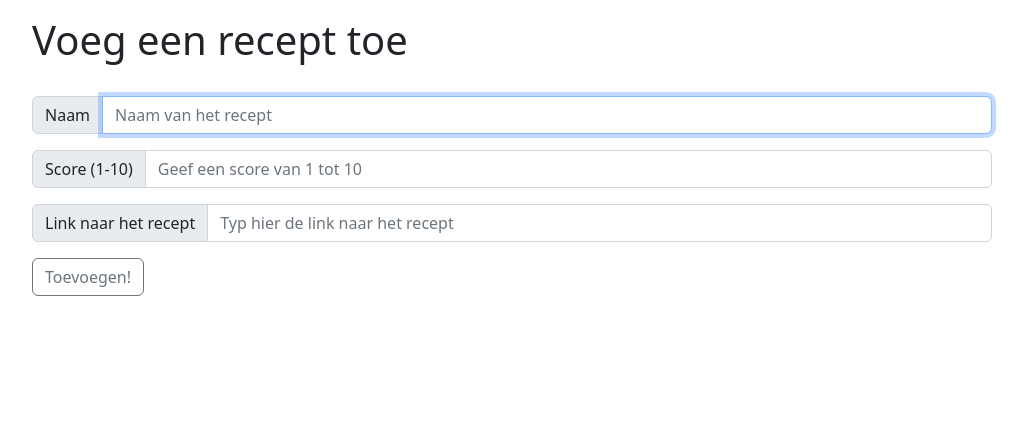
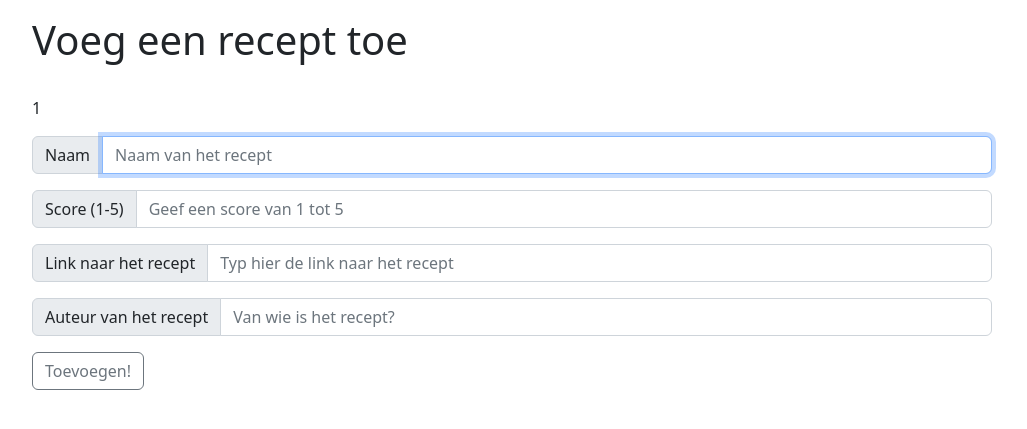
Before and after one commit to davydegr/foodplanner, a Flask app: page /add-recipe in a window 1280 px wide. Shown: the part 56-485 px from the top of the page, without its empty margins (128-1155 px from the left). Run offline with Flask 2, Linux system fonts and the light colour scheme; the visitor is signed in with stand-in values (Sample User, id 1); data comes from the database, SQL or seed files in the repository.

Commit message:
Added functionality to add recipes manually

```diff
--- a/flaskr/schema.SQL
+++ b/flaskr/schema.SQL
@@ -16,3 +16,20 @@ CREATE TABLE recipes (
     url TEXT NOT NULL,
     FOREIGN KEY (submitted_by) REFERENCES user (id)
 );
+
+CREATE TABLE authors (
+	id INTEGER PRIMARY KEY,
+	author_name TEXT
+)
+
+CREATE TABLE recipe (
+	id INTEGER PRIMARY KEY,
+	recipe_name TEXT,
+	rating INTEGER CHECK (rating >= 1 AND rating <= 5)),
+	author_id INTEGER,
+	submitter_id INTEGER,
+	url TEXT,
+	FOREIGN KEY (submitter_id) REFERENCES user(id)
+	FOREIGN KEY (author_id) REFERENCES authors(id)
+
+);
--- a/flaskr/templates/addRecipe.html
+++ b/flaskr/templates/addRecipe.html
@@ -6,6 +6,10 @@
 
 {% block body %}
     <h1>Voeg een recept toe</h1>
+    {% for row in query %}
+        <p>{{ row['id'] }}</p>
+    {% endfor %}
+
     <form action="{{ url_for('views.addRecipe') }}" method="POST">
         <div class="input-group mb-3">
             <span class="input-group-text">Naam</span>
@@ -13,8 +17,8 @@
         </div>
 
         <div class="input-group mb-3">
-            <span class="input-group-text">Score (1-10)</span>
-            <input type="number" class="form-control" name="recipeRating" autofocus placeholder="Geef een score van 1 tot 10" required>
+            <span class="input-group-text">Score (1-5)</span>
+            <input type="number" class="form-control" name="recipeRating" autofocus placeholder="Geef een score van 1 tot 5" required>
         </div>
 
         <div class="input-group mb-3">
@@ -22,9 +26,17 @@
             <input type="text" class="form-control" name="url" placeholder="Typ hier de link naar het recept">
         </div>
 
-        <input type="submit" class="btn btn-outline-secondary" value="Toevoegen!">
+        <div class="input-group mb-3">
+            <span class="input-group-text">Auteur van het recept</span>
+            <input type="text" class="form-control" name="recipeAuthor" placeholder="Van wie is het recept?">
+        </div>
 
 
+        <input type="text"  name="submittedBy" hidden value="{{ g.user['id'] }}">
+
+
+
+        <input type="submit" class="btn btn-outline-secondary" value="Toevoegen!">
 
     </form>
 
--- a/flaskr/templates/allRecipes.html
+++ b/flaskr/templates/allRecipes.html
@@ -6,4 +6,6 @@
 
 {% block body %}
     <h1>Dit zijn alle recepten in de database:</h1>
+
+
 {% endblock %}
--- a/flaskr/views.py
+++ b/flaskr/views.py
@@ -1,6 +1,10 @@
 from flask import (
-    Blueprint, redirect, render_template, request, session, url_for
+    Blueprint, redirect, render_template, request, session, url_for, flash
 )
+
+import sqlite3
+
+from flaskr.db import get_db
 
 from .auth import login_required
 
@@ -23,10 +27,62 @@ def index():
         return render_template('index.html')
 
 @views.route('/add-recipe', methods=['GET', 'POST'])
+@login_required
 def addRecipe():
-    return render_template('addRecipe.html')
+    if request.method == 'POST':
+        recipeName = request.form['recipeName']
+        recipeRating = request.form['recipeRating']
+        url = request.form['url']
+        recipeAuthor = request.form['recipeAuthor']
+        recipeRating = request.form['recipeRating']
+        submittedBy = request.form['submittedBy']
+
+        error = None
+        db = get_db()
+
+        if not recipeName:
+            error = 'Voeg de naam van het recept toe.'
+        if not recipeRating:
+            error = 'Geef een rating aan het recept.'
+        if int(recipeRating) < 1 or int(recipeRating) > 5:
+            error = 'Geef een rating tussen 1 en 5.'
+        if not url:
+            error = 'Voeg een geldige url van het recept toe.'
+        if not recipeAuthor:
+            error = 'Voeg een geldige auteur toe.'
+
+        if error is None:
+            try:
+                db.execute(
+                    'INSERT INTO recipes (submitted_by, name, author, rating, url) VALUES (?, ?, ?, ?, ?)',
+                    (submittedBy, recipeName, recipeAuthor, recipeRating, url)
+                )
+                db.commit()
+            except db.IntegrityError:
+                error = "Recipe is already registered."
+            else:
+                flash('Recept werd succesvol toegevoegd')
+                return redirect(url_for('views.addRecipe'))
+
+
+        flash(error)
+        return render_template('addRecipe.html')
+
+
+
+    else:
+        db = get_db()
+        cursor = db.cursor()
+        cursor.execute('SELECT * FROM user;')
+        query = cursor.fetchall()
+
+        for row in query:
+            print(row['id'])
+
+        return render_template('addRecipe.html', query=query)
 
 @views.route('/all-recipes')
+@login_required
 def allRecipes():
     return render_template('allRecipes.html')
 
```
